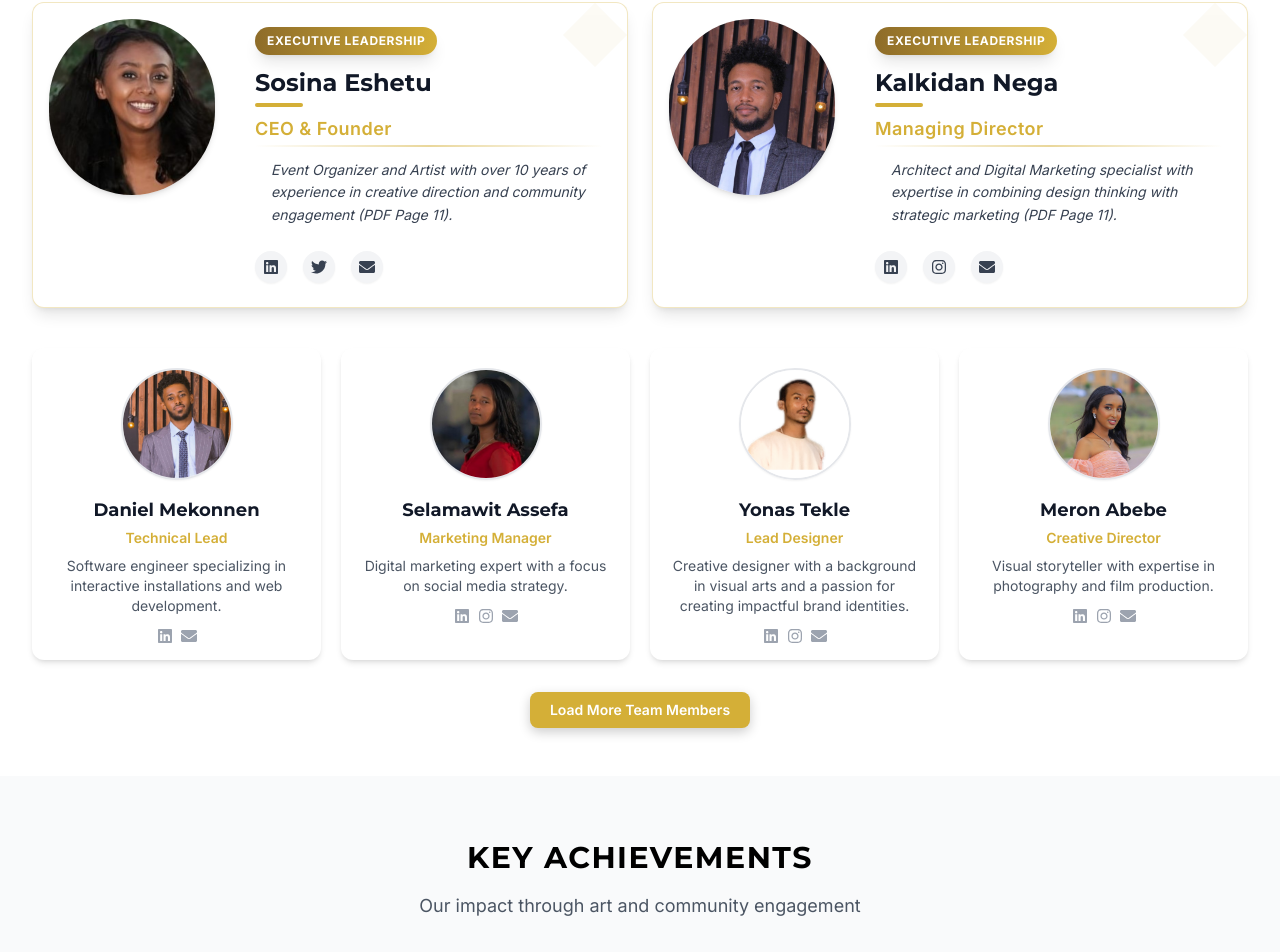
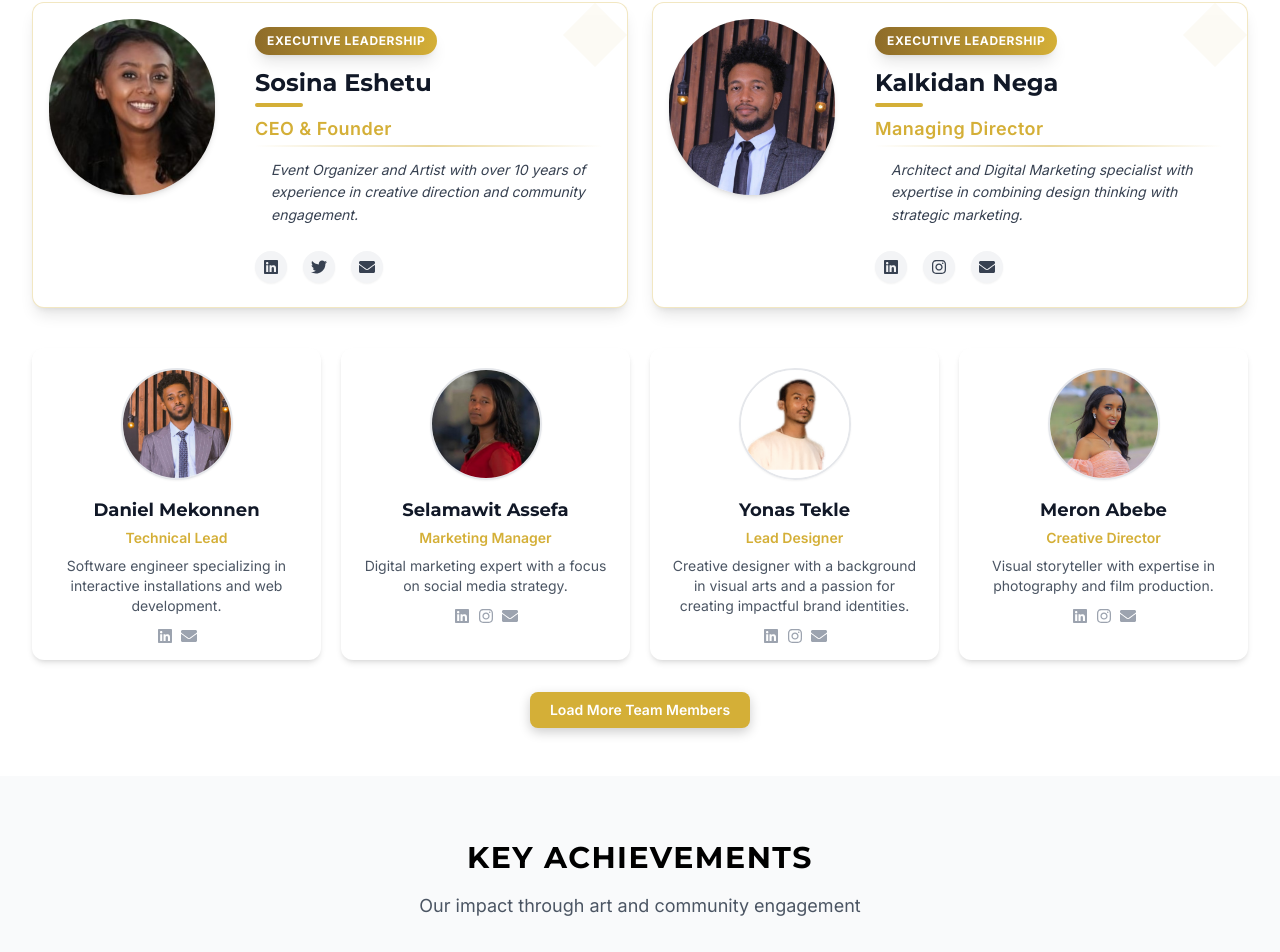
Before and after one commit to Joshz-090/Test-Impact, a React (Vite) app: page / in a window 1280 px wide. Shown: the part 4050-5002 px from the top of the page. Built offline with nearby package versions, Linux system fonts and the light colour scheme.

Commit message:
home page problem

```diff
--- a/src/pages/HoComp/HomeComp6.jsx
+++ b/src/pages/HoComp/HomeComp6.jsx
@@ -23,7 +23,7 @@ const HomeComp6 = () => {
       name: "Sosina Eshetu",
       position: "CEO & Founder",
       description:
-        "Event Organizer and Artist with over 10 years of experience in creative direction and community engagement (PDF Page 11).",
+        "Event Organizer and Artist with over 10 years of experience in creative direction and community engagement.",
       image: sosina,
       social: {
         linkedin: "#",
@@ -38,7 +38,7 @@ const HomeComp6 = () => {
       name: "Kalkidan Nega",
       position: "Managing Director",
       description:
-        "Architect and Digital Marketing specialist with expertise in combining design thinking with strategic marketing (PDF Page 11).",
+        "Architect and Digital Marketing specialist with expertise in combining design thinking with strategic marketing.",
       image: kalkidan,
       social: {
         linkedin: "#",
```
